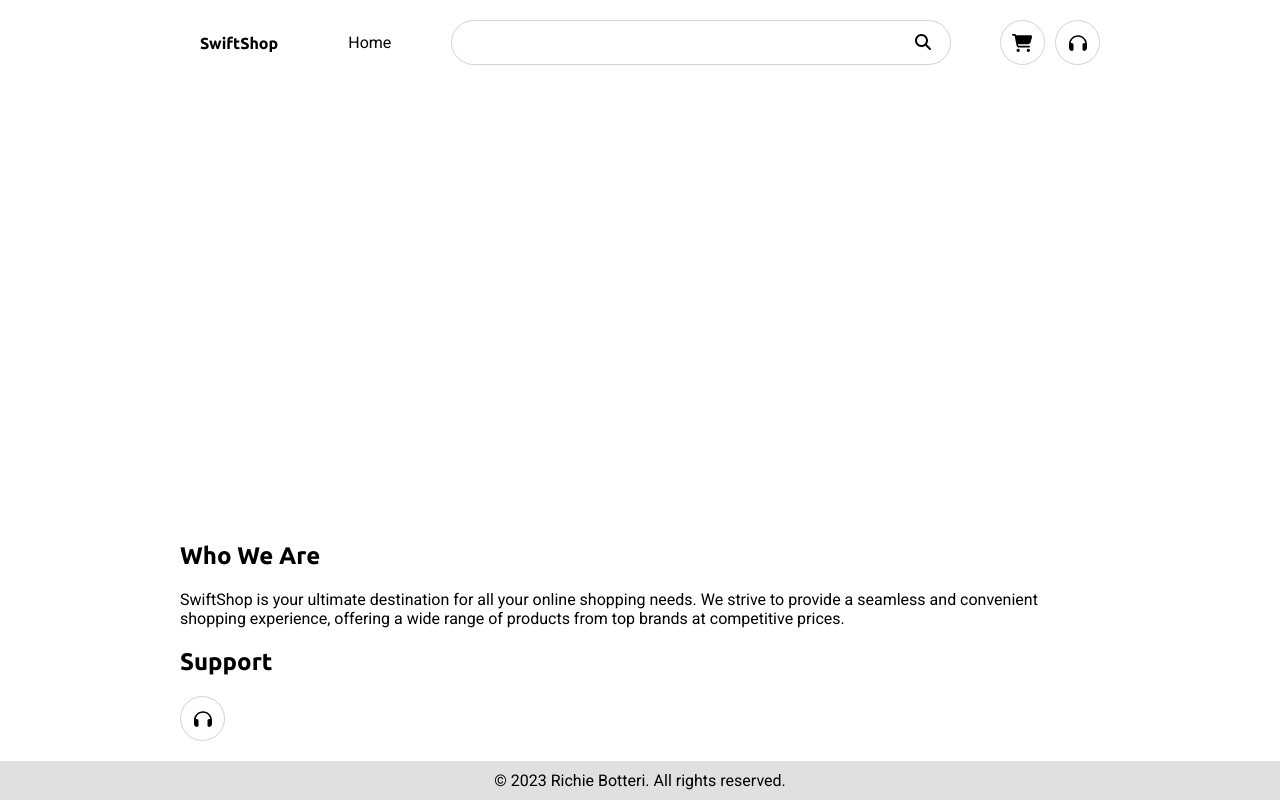
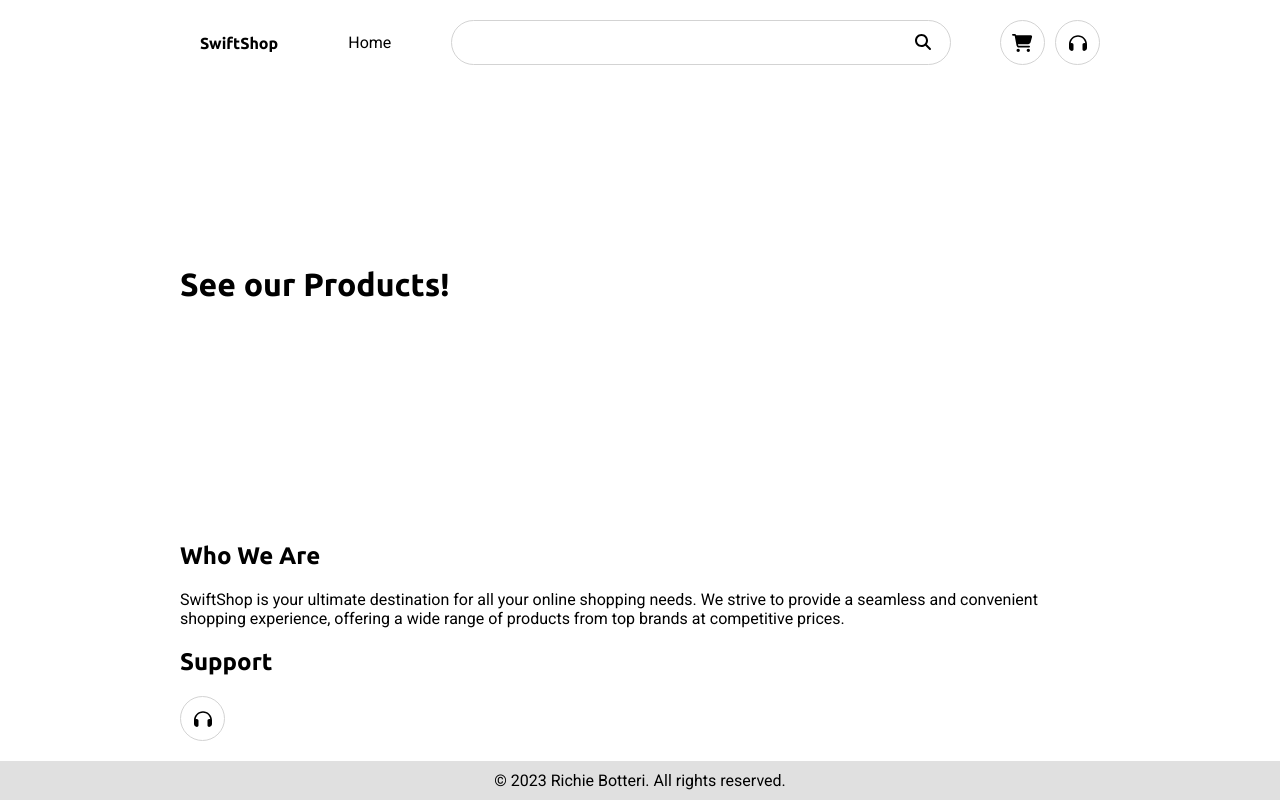
Before and after one commit to richiebotteri/frontend-frameworks-ca, a React (Vite) app: page / in a window 1280 px wide. Built offline with nearby package versions, Linux system fonts and the light colour scheme; no server answers.

Commit message:
refactor main component

```diff
--- a/src/App.jsx
+++ b/src/App.jsx
@@ -1,12 +1,14 @@
 import { Route, Routes } from "react-router-dom";
 import Layout from "./components/Layout";
 import ContactPage from "./pages/ContactPage";
+import HomePage from "./pages/HomePage";
 
 function App() {
   return (
     <Layout>
       <Routes>
         <Route path="/ContactPage" element={<ContactPage />} />
+        <Route index element={<HomePage />} />
       </Routes>
     </Layout>
   );
--- a/src/components/Layout/Main/index.jsx
+++ b/src/components/Layout/Main/index.jsx
@@ -1,9 +1,16 @@
+import { styled } from "styled-components";
 import { MainContainer } from "./MainContainer.styled";
+import * as flex from "../../../styles/flex.styles";
+
+const StyledMain = styled.main`
+  ${flex.column}
+  flex: 1;
+`;
 
 export default function Main({ children }) {
   return (
-    <main>
+    <StyledMain>
       <MainContainer>{children}</MainContainer>
-    </main>
+    </StyledMain>
   );
 }
```
